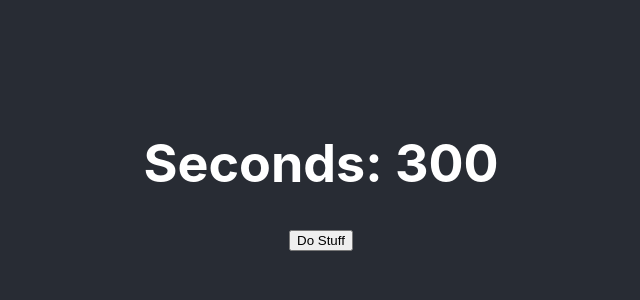
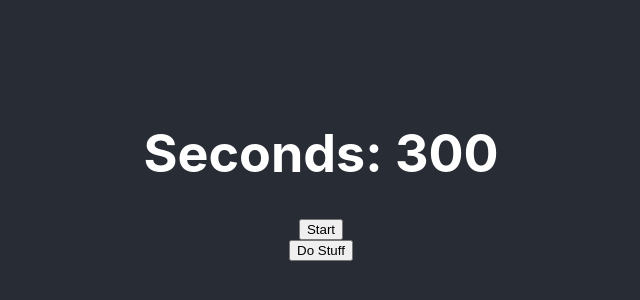
Before and after one commit to markdreyer/lean-coffee, a React (Create React App) app: page / in a window 1280 px wide. Shown: the part 226-526 px from the top of the page, without its empty margins (319-959 px from the left). Built offline with nearby package versions, Linux system fonts and the light colour scheme.

Commit message:
add start button

```diff
--- a/src/Timer.js
+++ b/src/Timer.js
@@ -66,7 +66,12 @@ class Timer extends Component {
   }
 
   render() {
-    return <h1>Seconds: {this.state.counter}</h1>;
+    return(
+    <>
+      <h1>Seconds: {this.state.counter}</h1>
+      <button onClick={() => this.start()}>Start</button>
+    </>
+    );
   }
 }
 
```
